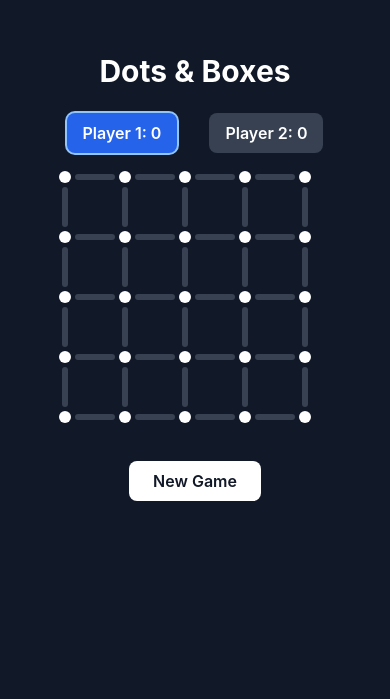
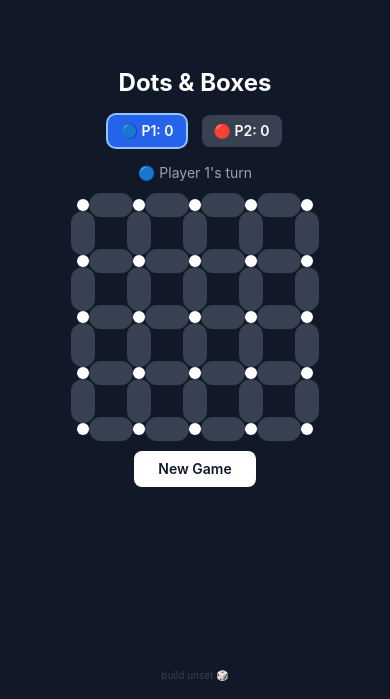
Before and after one commit to geea-develop/dots-and-boxes, a Next.js app: page / in a window 390 px wide. Shown: the part 145-844 px from the top of the page. Built offline with nearby package versions, Linux system fonts and the light colour scheme; no server answers.

Commit message:
polish: mobile touch targets, colored lines, viewport lock, no-cache, build tag, MIT license

```diff
--- a/app/globals.css
+++ b/app/globals.css
@@ -4,5 +4,7 @@
 
 body {
   margin: 0;
+  overflow: hidden;
+  height: 100vh;
   font-family: -apple-system, BlinkMacSystemFont, "Segoe UI", Roboto, sans-serif;
 }
--- a/app/page.tsx
+++ b/app/page.tsx
@@ -3,6 +3,10 @@
 import { useState, useCallback } from "react";
 
 const GRID_SIZE = 5; // 5x5 dots = 4x4 boxes
+const CELL_SIZE = 56; // px between dots
+const DOT_SIZE = 12;
+const LINE_THICKNESS = 8;
+const TOUCH_TARGET = 24; // invisible tap area
 
 type Line = {
   row: number;
@@ -10,16 +14,12 @@ type Line = {
   direction: "h" | "v";
 };
 
-type Box = {
-  owner: 1 | 2 | null;
-};
-
 function getLineKey(line: Line): string {
   return `${line.row}-${line.col}-${line.direction}`;
 }
 
 export default function DotsAndBoxes() {
-  const [lines, setLines] = useState<Set<string>>(new Set());
+  const [lines, setLines] = useState<Map<string, 1 | 2>>(new Map());
   const [boxes, setBoxes] = useState<(1 | 2 | null)[][]>(
     Array.from({ length: GRID_SIZE - 1 }, () =>
       Array.from({ length: GRID_SIZE - 1 }, () => null)
@@ -30,7 +30,7 @@ export default function DotsAndBoxes() {
   const [gameOver, setGameOver] = useState(false);
 
   const checkBox = useCallback(
-    (row: number, col: number, newLines: Set<string>): boolean => {
+    (row: number, col: number, newLines: Map<string, 1 | 2>): boolean => {
       const top = getLineKey({ row, col, direction: "h" });
       const bottom = getLineKey({ row: row + 1, col, direction: "h" });
       const left = getLineKey({ row, col, direction: "v" });
@@ -50,37 +50,28 @@ export default function DotsAndBoxes() {
       const key = getLineKey(line);
       if (lines.has(key) || gameOver) return;
 
-      const newLines = new Set(lines);
-      newLines.add(key);
+      const newLines = new Map(lines);
+      newLines.set(key, currentPlayer);
       setLines(newLines);
 
       let scored = false;
       const newBoxes = boxes.map((row) => [...row]);
 
-      // Check which boxes this line might complete
       if (line.direction === "h") {
-        // Horizontal line: check box above and below
         if (line.row > 0 && checkBox(line.row - 1, line.col, newLines)) {
           newBoxes[line.row - 1][line.col] = currentPlayer;
           scored = true;
         }
-        if (
-          line.row < GRID_SIZE - 1 &&
-          checkBox(line.row, line.col, newLines)
-        ) {
+        if (line.row < GRID_SIZE - 1 && checkBox(line.row, line.col, newLines)) {
           newBoxes[line.row][line.col] = currentPlayer;
           scored = true;
         }
       } else {
-        // Vertical line: check box left and right
         if (line.col > 0 && checkBox(line.row, line.col - 1, newLines)) {
           newBoxes[line.row][line.col - 1] = currentPlayer;
           scored = true;
         }
-        if (
-          line.col < GRID_SIZE - 1 &&
-          checkBox(line.row, line.col, newLines)
-        ) {
+        if (line.col < GRID_SIZE - 1 && checkBox(line.row, line.col, newLines)) {
           newBoxes[line.row][line.col] = currentPlayer;
           scored = true;
         }
@@ -90,19 +81,14 @@ export default function DotsAndBoxes() {
 
       if (scored) {
         const newScores = { ...scores };
-        const pointsScored = newBoxes
-          .flat()
-          .filter((b) => b === currentPlayer).length;
-        newScores[currentPlayer] = pointsScored;
+        newScores[currentPlayer] = newBoxes.flat().filter((b) => b === currentPlayer).length;
         setScores(newScores);
 
-        // Check game over
         const totalBoxes = (GRID_SIZE - 1) * (GRID_SIZE - 1);
         const filledBoxes = newBoxes.flat().filter((b) => b !== null).length;
         if (filledBoxes === totalBoxes) {
           setGameOver(true);
         }
-        // Player scores = gets another turn (don't switch)
       } else {
         setCurrentPlayer(currentPlayer === 1 ? 2 : 1);
       }
@@ -111,7 +97,7 @@ export default function DotsAndBoxes() {
   );
 
   const resetGame = () => {
-    setLines(new Set());
+    setLines(new Map());
     setBoxes(
       Array.from({ length: GRID_SIZE - 1 }, () =>
         Array.from({ length: GRID_SIZE - 1 }, () => null)
@@ -128,50 +114,60 @@ export default function DotsAndBoxes() {
     return "Tie";
   };
 
+  const boardWidth = (GRID_SIZE - 1) * CELL_SIZE + DOT_SIZE;
+  const boardHeight = (GRID_SIZE - 1) * CELL_SIZE + DOT_SIZE;
+
   return (
-    <div className="min-h-screen bg-gray-900 flex flex-col items-center justify-center p-4">
-      <h1 className="text-3xl font-bold text-white mb-6">Dots & Boxes</h1>
+    <div className="h-screen bg-gray-900 flex flex-col items-center justify-center p-4 overflow-hidden">
+      <h1 className="text-2xl sm:text-3xl font-bold text-white mb-4">Dots & Boxes</h1>
 
       {/* Scoreboard */}
-      <div className="flex gap-8 mb-6">
+      <div className="flex gap-4 sm:gap-8 mb-4 sm:mb-6">
         <div
-          className={`px-4 py-2 rounded-lg text-white font-semibold ${
+          className={`px-3 py-1.5 sm:px-4 sm:py-2 rounded-lg text-white font-semibold text-sm sm:text-base ${
             currentPlayer === 1 && !gameOver
               ? "bg-blue-600 ring-2 ring-blue-300"
               : "bg-gray-700"
           }`}
         >
-          Player 1: {scores[1]}
+          🔵 P1: {scores[1]}
         </div>
         <div
-          className={`px-4 py-2 rounded-lg text-white font-semibold ${
+          className={`px-3 py-1.5 sm:px-4 sm:py-2 rounded-lg text-white font-semibold text-sm sm:text-base ${
             currentPlayer === 2 && !gameOver
               ? "bg-red-600 ring-2 ring-red-300"
               : "bg-gray-700"
           }`}
         >
-          Player 2: {scores[2]}
+          🔴 P2: {scores[2]}
         </div>
       </div>
 
+      {/* Turn indicator */}
+      {!gameOver && (
+        <p className="text-gray-400 text-sm mb-4">
+          {currentPlayer === 1 ? "🔵" : "🔴"} Player {currentPlayer}&apos;s turn
+        </p>
+      )}
+
       {/* Game Board */}
-      <div className="relative">
+      <div className="relative" style={{ width: boardWidth, height: boardHeight }}>
         {/* Boxes (background) */}
         {boxes.map((row, rowIdx) =>
           row.map((owner, colIdx) => (
             <div
               key={`box-${rowIdx}-${colIdx}`}
-              className="absolute rounded-sm"
+              className="absolute rounded-sm transition-colors duration-300"
               style={{
-                top: rowIdx * 60 + 10,
-                left: colIdx * 60 + 10,
-                width: 40,
-                height: 40,
+                top: rowIdx * CELL_SIZE + DOT_SIZE / 2,
+                left: colIdx * CELL_SIZE + DOT_SIZE / 2,
+                width: CELL_SIZE - DOT_SIZE + LINE_THICKNESS,
+                height: CELL_SIZE - DOT_SIZE + LINE_THICKNESS,
                 backgroundColor:
                   owner === 1
-                    ? "rgba(59, 130, 246, 0.4)"
+                    ? "rgba(59, 130, 246, 0.3)"
                     : owner === 2
-                    ? "rgba(239, 68, 68, 0.4)"
+                    ? "rgba(239, 68, 68, 0.3)"
                     : "transparent",
               }}
             />
@@ -182,24 +178,29 @@ export default function DotsAndBoxes() {
         {Array.from({ length: GRID_SIZE }, (_, row) =>
           Array.from({ length: GRID_SIZE - 1 }, (_, col) => {
             const key = getLineKey({ row, col, direction: "h" });
-            const isDrawn = lines.has(key);
+            const owner = lines.get(key);
+            const isDrawn = owner !== undefined;
             return (
               <button
                 key={`h-${row}-${col}`}
-                onClick={() =>
-                  handleLineClick({ row, col, direction: "h" })
-                }
+                onClick={() => handleLineClick({ row, col, direction: "h" })}
                 disabled={isDrawn || gameOver}
                 className={`absolute rounded-full transition-all ${
                   isDrawn
-                    ? "bg-white"
-                    : "bg-gray-700 hover:bg-gray-400 cursor-pointer"
+                    ? owner === 1
+                      ? "bg-blue-500"
+                      : "bg-red-500"
+                    : "bg-gray-700 hover:bg-gray-400 active:bg-gray-300 cursor-pointer"
                 }`}
                 style={{
-                  top: row * 60 - 3,
-                  left: col * 60 + 10,
-                  width: 40,
-                  height: 6,
+                  top: row * CELL_SIZE + DOT_SIZE / 2 - LINE_THICKNESS / 2,
+                  left: col * CELL_SIZE + DOT_SIZE,
+                  width: CELL_SIZE - DOT_SIZE,
+                  height: LINE_THICKNESS,
+                  // Larger touch target
+                  padding: `${(TOUCH_TARGET - LINE_THICKNESS) / 2}px 0`,
+                  boxSizing: "content-box",
+                  marginTop: -(TOUCH_TARGET - LINE_THICKNESS) / 2,
                 }}
                 aria-label={`Horizontal line row ${row} col ${col}`}
               />
@@ -211,24 +212,29 @@ export default function DotsAndBoxes() {
         {Array.from({ length: GRID_SIZE - 1 }, (_, row) =>
           Array.from({ length: GRID_SIZE }, (_, col) => {
             const key = getLineKey({ row, col, direction: "v" });
-            const isDrawn = lines.has(key);
+            const owner = lines.get(key);
+            const isDrawn = owner !== undefined;
             return (
               <button
                 key={`v-${row}-${col}`}
-                onClick={() =>
-                  handleLineClick({ row, col, direction: "v" })
-                }
+                onClick={() => handleLineClick({ row, col, direction: "v" })}
                 disabled={isDrawn || gameOver}
                 className={`absolute rounded-full transition-all ${
                   isDrawn
-                    ? "bg-white"
-                    : "bg-gray-700 hover:bg-gray-400 cursor-pointer"
+                    ? owner === 1
+                      ? "bg-blue-500"
+                      : "bg-red-500"
+                    : "bg-gray-700 hover:bg-gray-400 active:bg-gray-300 cursor-pointer"
                 }`}
                 style={{
-                  top: row * 60 + 10,
-                  left: col * 60 - 3,
-                  width: 6,
-                  height: 40,
+                  top: row * CELL_SIZE + DOT_SIZE,
+                  left: col * CELL_SIZE + DOT_SIZE / 2 - LINE_THICKNESS / 2,
+                  width: LINE_THICKNESS,
+                  height: CELL_SIZE - DOT_SIZE,
+                  // Larger touch target
+                  padding: `0 ${(TOUCH_TARGET - LINE_THICKNESS) / 2}px`,
+                  boxSizing: "content-box",
+                  marginLeft: -(TOUCH_TARGET - LINE_THICKNESS) / 2,
                 }}
                 aria-label={`Vertical line row ${row} col ${col}`}
               />
@@ -241,30 +247,24 @@ export default function DotsAndBoxes() {
           Array.from({ length: GRID_SIZE }, (_, col) => (
             <div
               key={`dot-${row}-${col}`}
-              className="absolute w-3 h-3 bg-white rounded-full"
+              className="absolute bg-white rounded-full pointer-events-none"
               style={{
-                top: row * 60 - 6,
-                left: col * 60 - 6,
+                top: row * CELL_SIZE,
+                left: col * CELL_SIZE,
+                width: DOT_SIZE,
+                height: DOT_SIZE,
               }}
             />
           ))
         )}
-
-        {/* Board size placeholder */}
-        <div
-          style={{
-            width: (GRID_SIZE - 1) * 60 + 20,
-            height: (GRID_SIZE - 1) * 60 + 20,
-          }}
-        />
       </div>
 
       {/* Game Over */}
       {gameOver && (
-        <div className="mt-6 text-center">
-          <p className="text-2xl font-bold text-white mb-2">
+        <div className="mt-4 text-center">
+          <p className="text-xl sm:text-2xl font-bold text-white mb-2">
             {getWinner() === "Tie"
-              ? "It's a tie!"
+              ? "It's a tie! 🤝"
               : `${getWinner()} wins! 🎉`}
           </p>
         </div>
@@ -273,10 +273,15 @@ export default function DotsAndBoxes() {
       {/* Reset button */}
       <button
         onClick={resetGame}
-        className="mt-6 px-6 py-2 bg-white text-gray-900 font-semibold rounded-lg hover:bg-gray-200 transition-colors"
+        className="mt-4 px-6 py-2 bg-white text-gray-900 font-semibold rounded-lg hover:bg-gray-200 active:bg-gray-300 transition-colors text-sm sm:text-base"
       >
         New Game
       </button>
+
+      {/* Build tag */}
+      <span className="absolute bottom-4 text-gray-700 text-[10px]">
+        build {process.env.NEXT_PUBLIC_BUILD_ID?.slice(0, 7) || "local"} 🎲
+      </span>
     </div>
   );
 }
```
Also changed, not shown: app/layout.tsx (+7 -2 lines), 2 other files (tests, documents, lock files or other folders).
